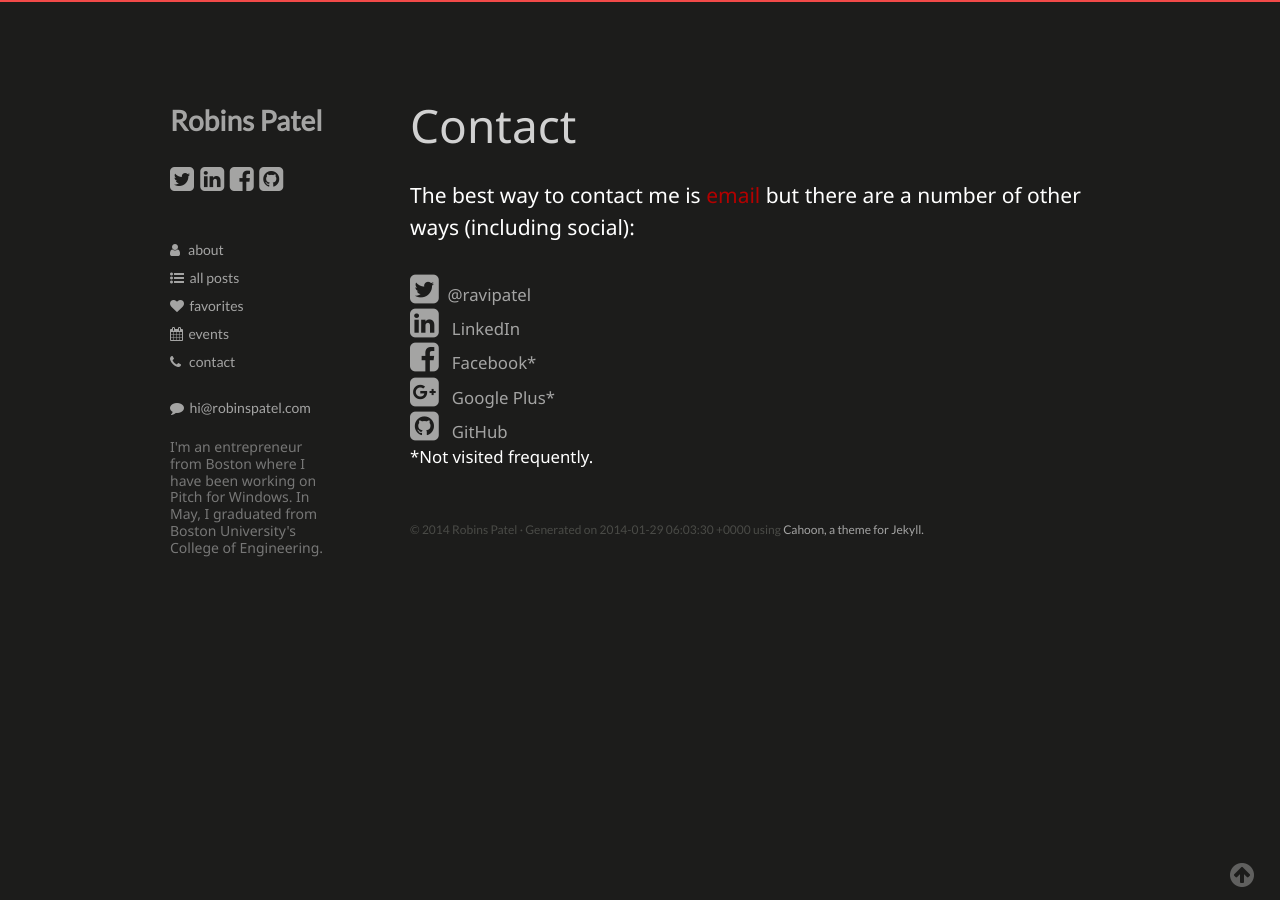
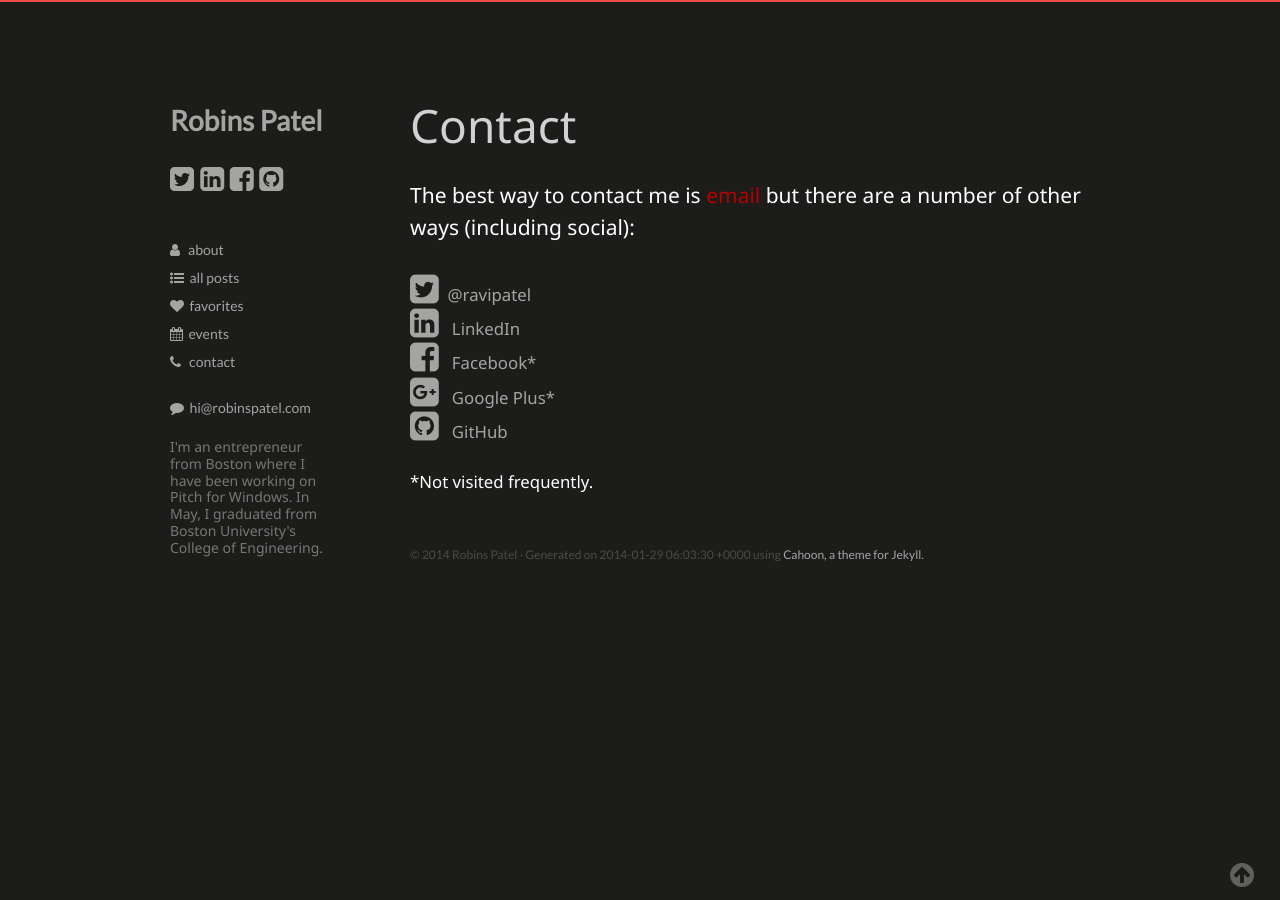
Before and after one commit to arnp/cahoon, a Jekyll site: the page built from contact.html, in a window 1280 px wide. Built offline with Jekyll 4.4.1, drawn with Linux system fonts in a browser that asks for light colours; nearby versions of some CDN libraries; some web fonts are replaced; Markdown is read by kramdown in place of the engine named in the settings.

Commit message:
contact updated

```diff
--- a/_includes/contact.html
+++ b/_includes/contact.html
@@ -7,8 +7,9 @@
 			<a href="http://linkedin.com/in/robinspatel"><i class="fa fa-linkedin-square fa-2x"></i> &nbsp;&nbsp;LinkedIn</a><br>
 			<a href="http://facebook.com/rpatel7791"><i class="fa fa-facebook-square fa-2x"></i> &nbsp;&nbsp;Facebook<sub>*</sub></a><br>
 			<a href="https://plus.google.com/+RaviPatels/"><i class="fa fa-google-plus-square fa-2x"></i> &nbsp;&nbsp;Google Plus<sub>*</sub></a><br>
-			<a href="http://github.com/arnp"><i class="fa fa-github-square fa-2x"></i> &nbsp;&nbsp;GitHub</a><br>
+			<a href="http://github.com/arnp"><i class="fa fa-github-square fa-2x"></i> &nbsp;&nbsp;GitHub</a>
 
+			<br><br>
 			<!--<p class="about"><small>For a super fast reply, send an <i class="fa fa-apple"></i> &nbsp;iMessage.<br>-->
 
 			<sub>*</sub>Not visited frequently.</small></p>
```
Also changed, not shown: 9 other files.
